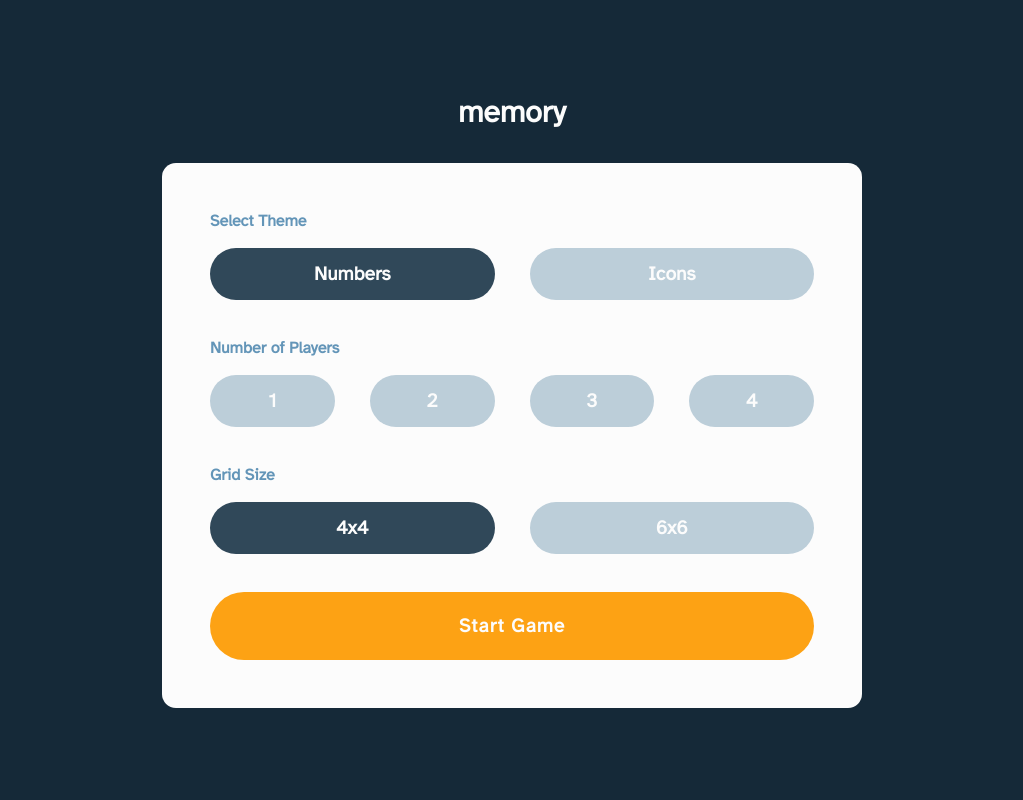
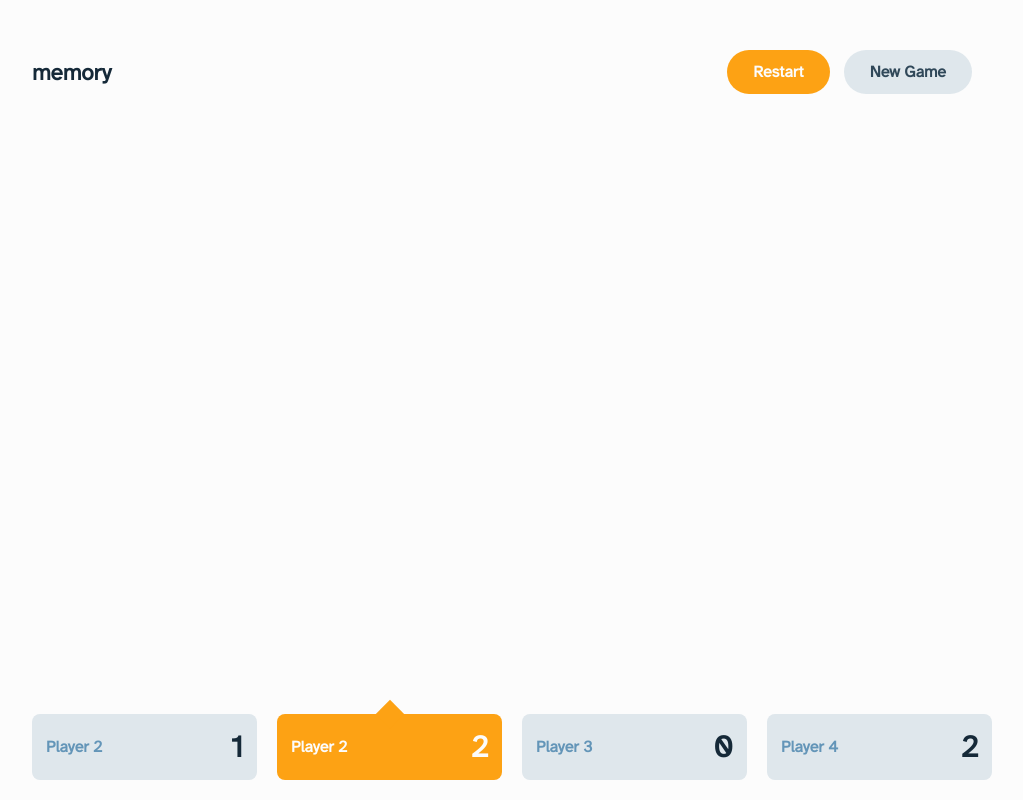
Before and after one commit to papilo-cloud/memory, a React (Vite) app: page / in a window 1280 px wide. Shown: the top 800 px of the page, without its empty margins (128-1151 px from the left). Built offline with nearby package versions, Linux system fonts and the light colour scheme.

Commit message:
header UI

```diff
--- a/src/App.jsx
+++ b/src/App.jsx
@@ -6,9 +6,9 @@ import { Modal } from './components/modal/Modal';
 function App() {
   return (
       <ProviderContext >
-        <Menu />
+        {/* <Menu /> */}
         <Game />
-        <Modal />
+        {/* <Modal /> */}
       </ProviderContext>
   )
 }
--- a/src/components/Footer/DoublePlayer.jsx
+++ b/src/components/Footer/DoublePlayer.jsx
@@ -4,20 +4,24 @@ export const DoublePlayer = () => {
   return (
     <div className='double single'>
         <div className="double-cont single-cont">
-            <div className="box active">
-                <p>Player 1</p>
+            <div className="box">
+                <p className='desk'>Player 2</p>
+                <p className="mob">P2</p>
                 <h2>1</h2>
             </div>
             <div className="box active">
-                <p>Player 2</p>
+                <p className='desk'>Player 2</p>
+                <p className="mob">P2</p>
                 <h2>2</h2>
             </div>
-            <div className="box active">
-                <p>Player 3</p>
+            <div className="box ">
+                <p className='desk'>Player 3</p>
+                <p className="mob">P3</p>
                 <h2>0</h2>
             </div>
-            <div className="box active">
-                <p>Player 4</p>
+            <div className="box ">
+                <p className='desk'>Player 4</p>
+                <p className="mob">P4</p>
                 <h2>2</h2>
             </div>
         </div>
--- a/src/components/Game.jsx
+++ b/src/components/Game.jsx
@@ -4,6 +4,7 @@ import React, { useEffect, useMemo, useState } from "react"
 import { useTasks } from "../hooks/useContext";
 import { Cards } from "./Cards";
 import { Footer } from "./Footer/Footer";
+import { Header } from "./Header/Header";
 
 export const Game= () => {
 
@@ -38,6 +39,7 @@ console.log(grid.selectRandom)
 console.log(grid?.data)
   return (
     <div className="grid">
+        <Header />
         <Cards playable={playable} />
         <Footer />
     </div>
--- /dev/null
+++ b/src/components/Header/Header.jsx
@@ -0,0 +1,21 @@
+import React, { useState } from 'react'
+
+export const Header = () => {
+    const [show, setShow] = useState(false)
+  return (
+    <div className='header'>
+        <nav className="logo">
+            <p>memory</p>
+            <div className='btnn'>
+                <button className='button1' onClick={() => setShow(!show)} >Menu</button>
+                {
+                    <div className={show ? 'open-menu open': 'open-menu'}>
+                        <button>Restart</button>
+                        <button>New Game</button>
+                    </div>
+                }
+            </div>
+        </nav>
+    </div>
+  )
+}
--- a/src/index.css
+++ b/src/index.css
@@ -22,7 +22,7 @@
   --font-size-mob-h1: 3rem;
   --font-size-mob-h2: 1.5rem;
   --font-size-mob-h3: 1.1rem;
-  --font-size-mob-button: 1.2rem;
+  --font-size-mob-button: 1rem;
   --font-size-mob-p: 1rem;
 
   /* Tablet */
@@ -345,12 +345,80 @@ button{
   .footer .double-cont .active p{
     color: var(--color-snow);
   }
+  .header{
+    position: relative;
+    width: 100%;
+    margin: 0;
+    padding: 0;
+    display: flex;
+    justify-content: center;
+    align-items: center;
+
+  }
+  .header .logo{
+    position: relative;
+    width: min(1000px, 100%);
+    display: flex;
+    padding: 20px;
+    padding-top: 30px;
+    justify-content: space-between;
+    align-items: center;
+    perspective: 1000px;
+  }
+  .logo p{
+    color: var(--color-tangaroa);
+    font-weight: var(--font-weight-md);
+    font-size: var(--font-size-dsk-p);
+  }
+  .logo button{
+    padding: 12px 26px;
+    font-size: var(--font-size-mob-button);
+    font-weight: var(--font-weight-nm);
+    border-radius: 46px;
+    background-color: #fda214;
+    color: var(--color-snow);
+  }
+  .logo button:nth-last-child(1){
+    color: var(--color-arapawa);
+    background-color: var(--color-pattens-blue);
+  }
+  .logo .open-menu{
+    display: flex;
+    gap: 14px;
+    z-index: 1;
+    padding: 20px;
+    border-radius: 20px;
+    transform-style: preserve-3d;
+  }
 @media screen and (min-width: 425px) {
   .cells{
     height: 400px;
   }
 }
+@media screen and (max-width: 740px) {
+  .footer .single-cont .box .desk{
+    display: none;
+  }
+  .logo .open-menu{
+    position: fixed;
+    flex-direction: column;
+    background-color: #152938;
+    right: 20px;
+    top: 90px;
+    /* display: none; */
+    transform: scale(0);
+    transform-origin:100% 0;
+    transition: all .5s;
+  }
+  .logo .open{
+    /* display: flex; */
+    transform: scale(1);
+  }
+}
 @media screen and (min-width: 740px) {
+  .logo .button1{
+    display: none;
+  }
   h2{
     font-size: var(--font-size-tab-h2);
     font-weight: var(--font-weight-md);
@@ -395,4 +463,7 @@ button{
   .footer .single-cont .box p{
     margin-bottom: 0;
   }
+  .footer .single-cont .box .mob{
+    display: none;
+  }
 }
```
